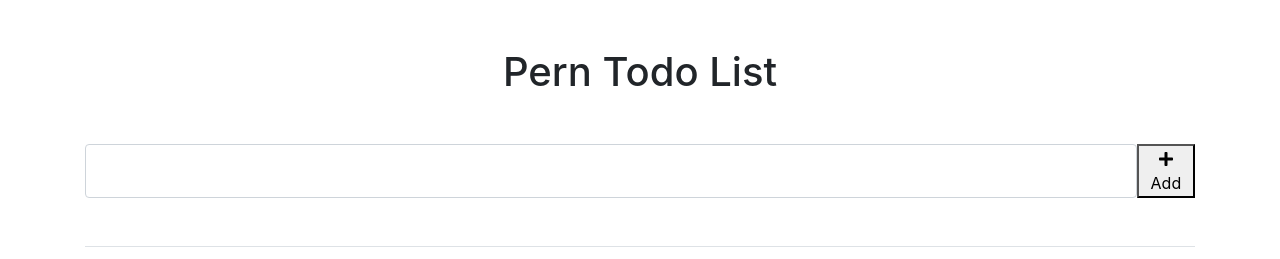
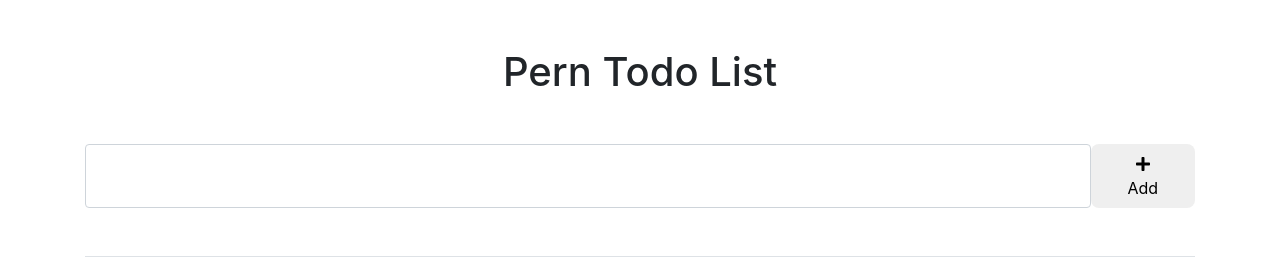
Before and after one commit to JaneilTan/03-exercise--styled-components, a React (Create React App) app in the folder client/: page / in a window 1280 px wide. Shown: the top 259 px of the page. Built offline with nearby package versions, Linux system fonts and the light colour scheme; no server answers.

Commit message:
installed styled components and imported in Button.js

```diff
--- a/client/package.json
+++ b/client/package.json
@@ -12,7 +12,8 @@
     "bootstrap": "^4.0.0",
     "react": "^16.13.0",
     "react-dom": "^16.13.0",
-    "react-scripts": "5.0.1"
+    "react-scripts": "5.0.1",
+    "styled-components": "^6.0.7"
   },
   "scripts": {
     "start": "react-scripts start",
--- a/client/src/components/Button.js
+++ b/client/src/components/Button.js
@@ -1,4 +1,5 @@
 import React from "react";
+import styled from "styled-components";
 import { FontAwesomeIcon } from "@fortawesome/react-fontawesome";
 import {
   faEdit,
@@ -6,6 +7,13 @@ import {
   faTimes,
   faTrash,
 } from "@fortawesome/free-solid-svg-icons";
+
+const StyledButton = styled.button`
+  padding: 0.5rem 2rem;
+  border: none;
+  border-radius: 0.5rem;
+`;
+
 const Button = (props) => {
   const {
     dataToggle,
@@ -28,7 +36,7 @@ const Button = (props) => {
   const icon = buttonIconMappings[buttonCategory];
 
   return (
-    <button
+    <StyledButton
       type="button"
       className={`${buttonCategory || ""} ${className || ""}`}
       data-toggle={dataToggle}
@@ -38,7 +46,7 @@ const Button = (props) => {
     >
       {icon && <FontAwesomeIcon icon={icon} />}
       {buttonText}
-    </button>
+    </StyledButton>
   );
 };
 
```
Also changed, not shown: 1 other file (tests, documents, lock files or other folders).
